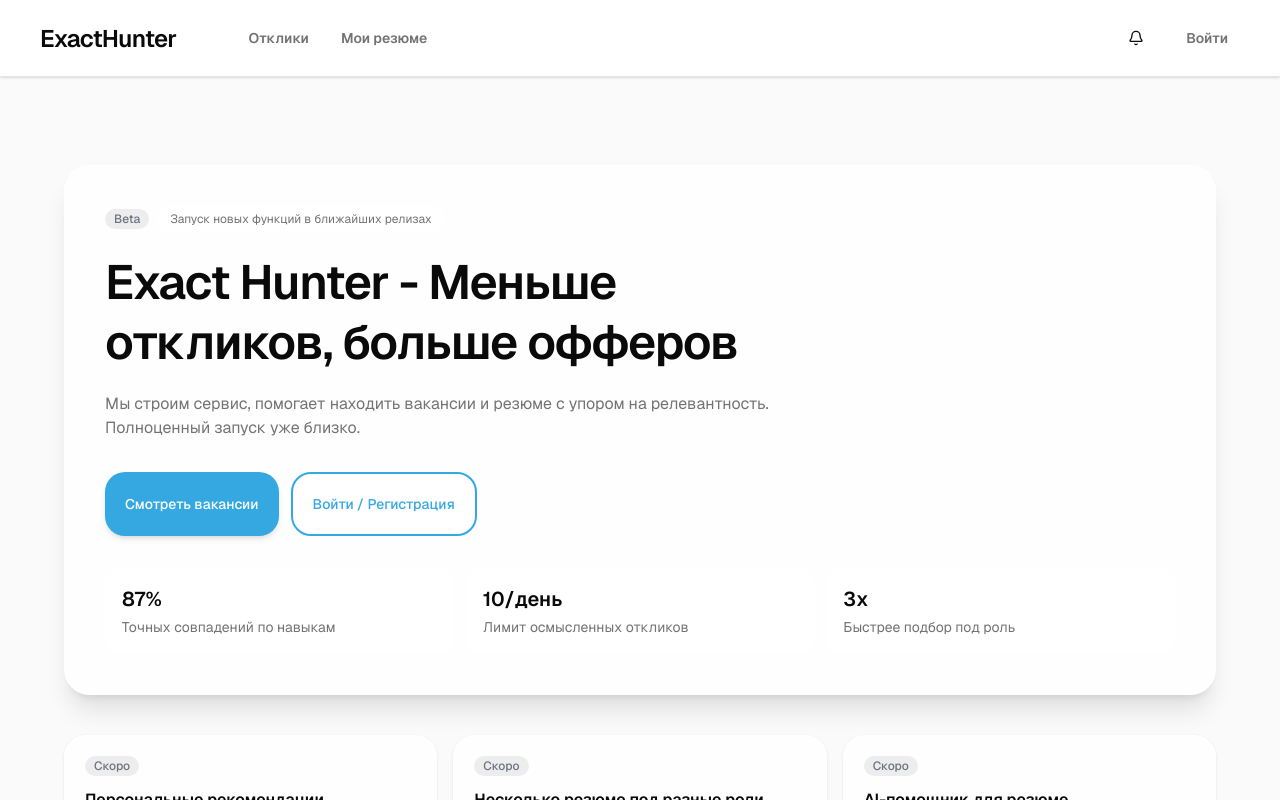
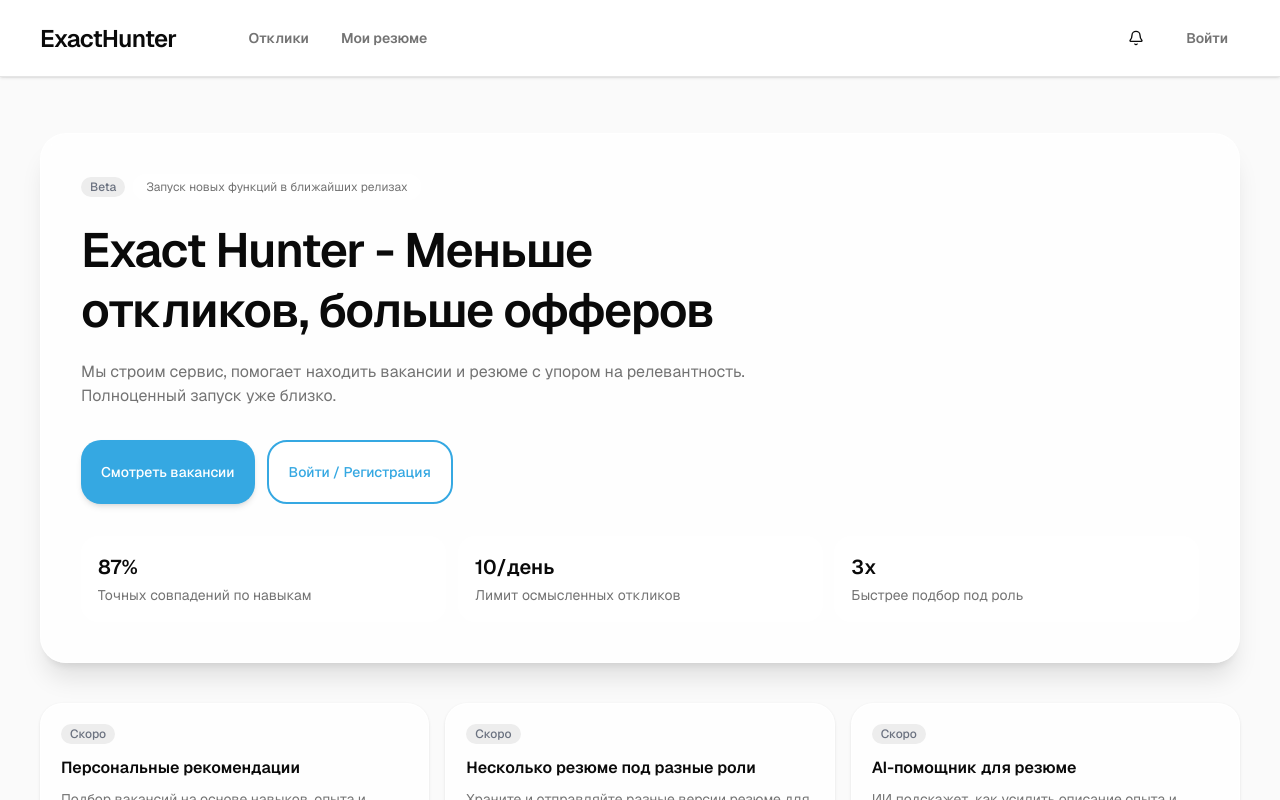
Before and after one commit to v-js-d/exact-hunter, a Next.js app: page / in a window 1280 px wide. Built offline with nearby package versions, Linux system fonts and the light colour scheme; no server answers.

Commit message:
refactor: removed unnecessary paddings

```diff
--- a/src/app/(main)/(public)/vacancies/layout.tsx
+++ b/src/app/(main)/(public)/vacancies/layout.tsx
@@ -7,7 +7,7 @@ type VacanciesLayoutProps = {
 };
 
 const VacanciesLayout = ({ children }: VacanciesLayoutProps) => (
-  <section className='w-full py-8 md:py-12'>
+  <section className='w-full py-2 md:py-4'>
     <Container>
       <div className='mx-auto w-full max-w-6xl'>{children}</div>
     </Container>
--- a/src/app/(main)/page.tsx
+++ b/src/app/(main)/page.tsx
@@ -39,7 +39,7 @@ const quickStats = [
 ] as const;
 
 const Home = () => (
-  <section className='w-full py-8 md:py-12'>
+  <section className='w-full py-2 md:py-4'>
     <Container>
       <div className='flex w-full flex-col gap-8 sm:gap-10'>
         <Card className='rounded-4xl border-white/40 bg-white/80 py-0 shadow-xl backdrop-blur-sm dark:border-white/10 dark:bg-black/20'>
--- a/src/shared/ui/container/ui/Container.tsx
+++ b/src/shared/ui/container/ui/Container.tsx
@@ -5,9 +5,7 @@ import { cn } from '../../../lib/utils/cn/cn';
 import { ContainerProps } from './Container.types';
 
 export const Container = ({ className, children }: ContainerProps) => (
-  <div
-    className={cn('mx-auto w-full max-w-7xl min-w-0 px-4 md:px-6', className)}
-  >
+  <div className={cn('mx-auto w-full max-w-7xl min-w-0', className)}>
     {children}
   </div>
 );
```
